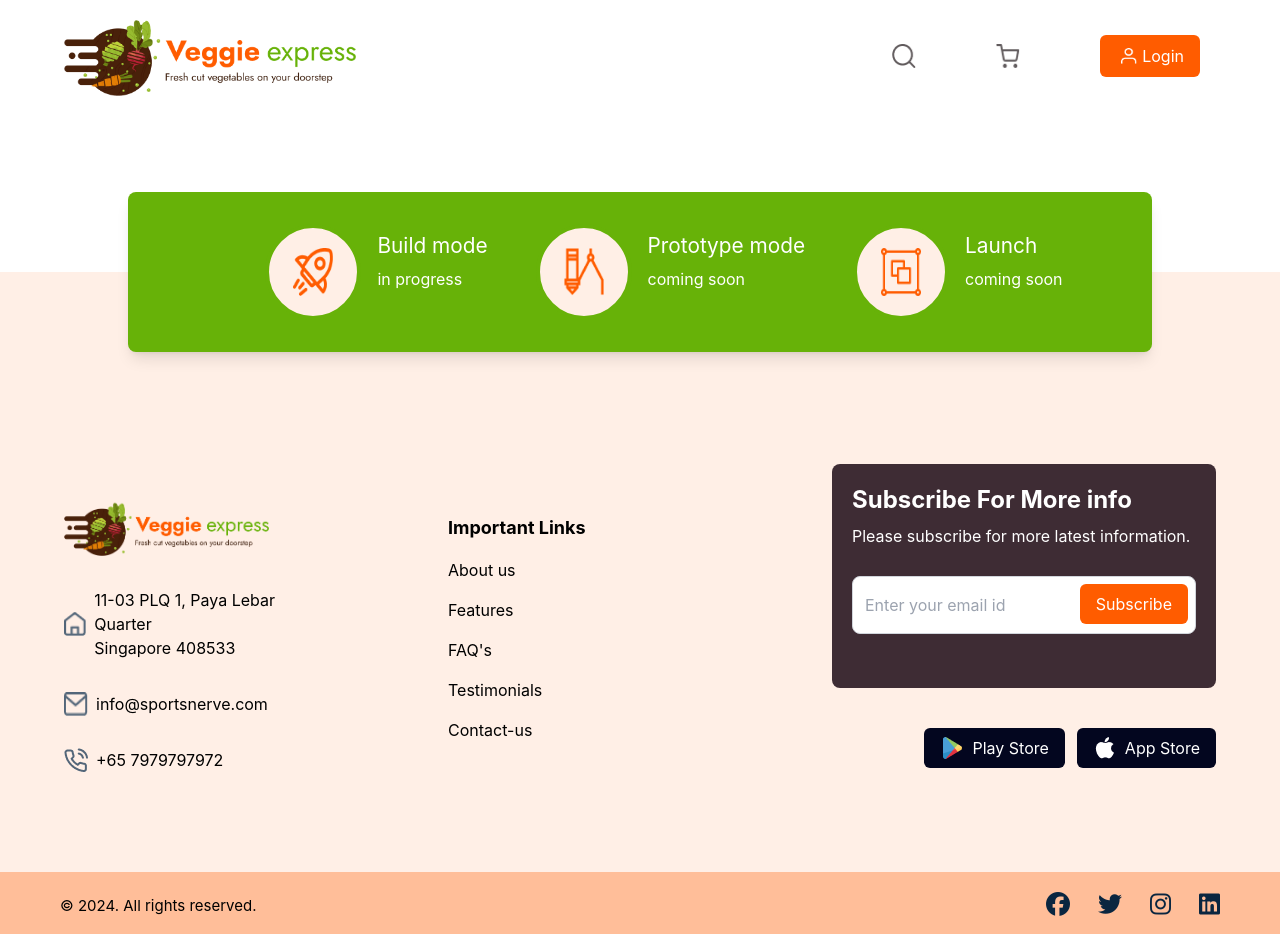
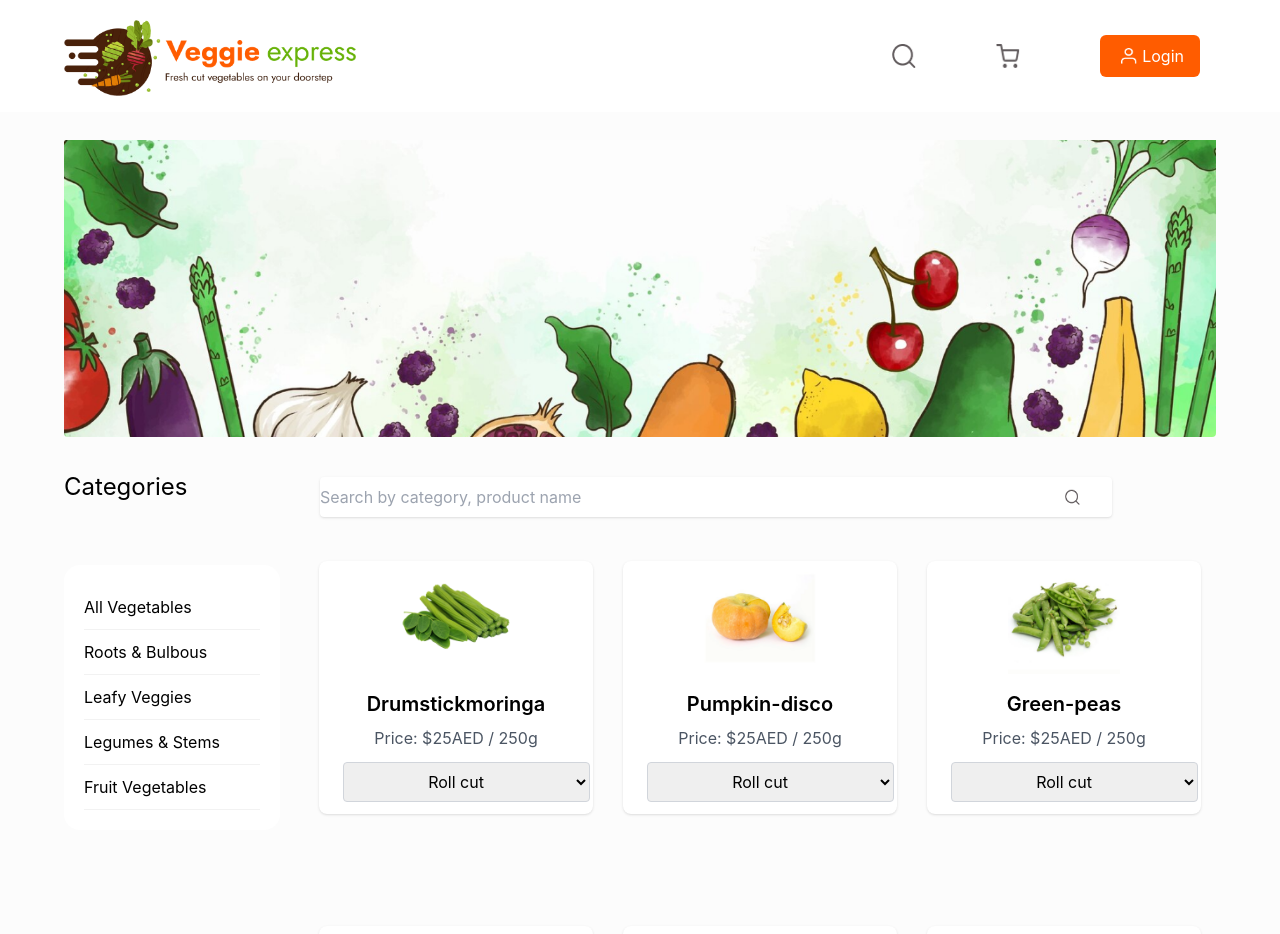
Before and after one commit to coder-mourya/veggies, a React (Create React App) app: page /Vegetables in a window 1280 px wide. Shown: the top 934 px of the page. Built offline with nearby package versions, Linux system fonts and the light colour scheme.

Commit message:
implement items

```diff
--- a/package.json
+++ b/package.json
@@ -11,6 +11,7 @@
     "react": "^18.2.0",
     "react-alice-carousel": "^2.9.1",
     "react-dom": "^18.2.0",
+    "react-icons": "^5.0.1",
     "react-owl-carousel": "^2.3.3",
     "react-router-dom": "^6.22.3",
     "react-scripts": "5.0.1",
--- a/src/App.js
+++ b/src/App.js
@@ -1,8 +1,9 @@
 import { Routes , Route} from "react-router-dom";
 import Navbar from "./components/Header/Navbar";
 import Footer from "./components/Footer";
-
+import Login from "./components/Login/Login";
 import Home from "./pages/Home";
+import Vegetables from  "./pages/Vegetables"
 
 function App() {
   return (
@@ -10,6 +11,15 @@ function App() {
     <Navbar />
     <Routes>
     <Route exact path='/'  element={<Home/>}  />
+
+    {/* login routes  */}
+    <Route exact path='/login'  element={<Login/>}  />
+
+
+    {/* products */}
+
+    <Route exact path="/Vegetables" element={<Vegetables/>} />
+
 
     </Routes>
     <Footer />
--- a/src/assets/styles/colors.css
+++ b/src/assets/styles/colors.css
@@ -7,7 +7,7 @@ strong{
 
 .navbar{
     background-color: #ffffff;
-
+    z-index: 2;
 }
 .loginbtn {
     background-color: #FF5C00;
@@ -44,3 +44,23 @@ strong{
 .footer-top .box{
       background-color: #3E2C34;
 }
+
+
+
+/* Login.css */
+/* You can replace these colors with your desired ones */
+.bg-white {
+    background-color: #fff;
+  }
+
+  .text-gray-700 {
+    color: #4a5568;
+  }
+
+  .focus\:outline-none:focus {
+    outline: none;
+  }
+
+  .focus\:shadow-outline:focus {
+    box-shadow: 0 0 0 3px rgba(66, 153, 225, 0.5);
+  }
--- a/src/assets/styles/items.css
+++ b/src/assets/styles/items.css
@@ -13,6 +13,72 @@
 
     display: none !important;
 }
+
+
+
+
+/* serach icone  */
+.searchBar {
+    position: relative;
+  }
+
+  /* .searchInput {
+    padding-right: 30px;
+  } */
+
+  .searchIcon {
+    width: 15px;
+    position: absolute;
+    top: 50%;
+    right: 8.5rem; /* Adjust the value according to the position you want */
+    transform: translateY(-50%);
+    cursor: pointer;
+  }
+
+
+  /* categories */
+
+.categories h1{
+
+    font-size: 1.5rem;
+    font-weight: 400;
+
+}
+
+
+/* categories List */
+  .categoriesList {
+    margin-top: 4rem;
+    background-color: #ffffff;
+    padding: 20px;
+}
+
+.categoriesList ul {
+    list-style: none;
+    padding: 0;
+}
+
+.categoriesList li {
+      border-bottom: 1px solid #F2F2F2;
+    padding: 10px 0;
+    cursor: pointer;
+  }
+
+  .categoriesList li:hover {
+    background-color: #FFEFE6;
+    color: #FF5C00;
+  }
+
+
+
+
+
+
+  @media screen and (max-width: 1024px ) {
+      .searchIcon{
+        right: 4rem;
+      }
+  }
 
 
 
--- a/src/components/Footer.js
+++ b/src/components/Footer.js
@@ -55,7 +55,7 @@ const Footer = () => {
                             </ul>
                         </div>
 
-                        <div className="subscribe w-[90%] md:w-[40%] md:p-[4rem] ">
+                        <div className="subscribe w-[90%] md:w-[40%] md:p-[2rem] ">
 
                             <div className="box text-white p-5 rounded-lg relative md:h-[14rem] ">
                                 <h2 className="text-lg font-bold md:text-2xl mb-2">Subscribe For More info</h2>
--- a/src/components/Header/Navbar.js
+++ b/src/components/Header/Navbar.js
@@ -5,6 +5,7 @@ import logo from '../../assets/Images/logo.png';
 import searchIcon from '../../assets/Images/search.png';
 import cartIcon from '../../assets/Images/cart.png';
 import loginIcon from '../../assets/Images/user.png';
+
 
 const Navbar = () => {
   const [isOpen, setIsOpen] = useState(false);
--- a/src/index.css
+++ b/src/index.css
@@ -5,7 +5,7 @@ body {
       sans-serif;
     -webkit-font-smoothing: antialiased;
     -moz-osx-font-smoothing: grayscale;
-    background-color: #ffffff;
+    background-color: #FCFCFC;
 
 
   }
--- /dev/null
+++ b/src/pages/Vegetables.js
@@ -0,0 +1,138 @@
+import React, { useState, useEffect } from 'react';
+import { dummyItems } from "../assets/Dummydata/dummyData";
+import "../assets/styles/items.css";
+import "../assets/styles/Allfonts.css";
+import product from "../assets/Images/product.png";
+import search from "../assets/Images/search.png";
+
+
+const Vegetables = () => {
+  const [items, setItems] = useState([]);
+  const [selectedOptions, setSelectedOptions] = useState({});
+  const [searchQuery, setSearchQuery] = useState('');
+  const [selectedCategory, setSelectedCategory] = useState('');
+
+  useEffect(() => {
+    fetchItems();
+  }, []);
+
+  const fetchItems = async () => {
+    try {
+      setItems(dummyItems);
+    } catch (error) {
+      console.error('Error fetching items:', error);
+    }
+  };
+
+
+
+  const handleOptionChange = (itemId, event) => {
+    setSelectedOptions({
+      ...selectedOptions,
+      [itemId]: event.target.value,
+    });
+  };
+
+
+  const handleSearchChange = (event) => {
+    setSearchQuery(event.target.value);
+  };
+
+  // Filter items based on the search query
+  const filteredItems = items.filter(item =>
+    item.itemName.toLowerCase().includes(searchQuery.toLowerCase()) &&
+    (selectedCategory === '' || item.category === selectedCategory)
+  );
+
+  // Handle changes in the selected category
+  const handleCategoryChange = (event) => {
+    setSelectedCategory(event.target.value);
+  };
+
+
+  // Define static categories
+  const categories = ['All Vegetables', 'Roots & Bulbous', 'Leafy Veggies', 'Legumes & Stems', 'Fruit Vegetables'];
+
+  return (
+    <div className="vegetables mt-7">
+      <div className='vegetables-banner flex justify-center'>
+        <img src={product} alt="product" className=' w-[90%] rounded-b' />
+      </div>
+
+      <div className="grid grid-cols-1 md:grid-cols-4 md:w-[95%]">
+
+        <div className="categories flex justify-center col-span-1 md:mt-9 mt-5">
+
+          <div className='container w-[80%] md:ml-[4rem]' >
+
+            <h1 className='text-lg '>Categories</h1>
+
+
+
+            <div className='categoriesList  rounded-2xl  w-[90%]'>
+              <ul className="category-ul">
+                {categories.map((category, index) => (
+                  <li
+                    key={index}
+                    className="category-li"
+                    onClick={() => handleCategoryChange(category)}
+                  >
+                    {category}
+
+                  </li>
+                ))}
+              </ul>
+            </div>
+          </div>
+
+        </div>
+        <div className="items col-span-3">
+
+          <div className=' searchBar md:px-4 pl-7 mt-7'>
+            <input
+              type="search"
+              value={searchQuery}
+              onChange={handleSearchChange}
+              placeholder="Search by category, product name"
+              className='  w-[90%] my-3 py-2 shadow rounded'
+            />
+            <img src={search} alt="search icon" className="searchIcon " />
+
+          </div>
+
+          <div className="grid grid-cols-1 md:grid-cols-3">
+            {filteredItems.map((item) => (
+              <div
+                key={item.id}
+                className="bg-white rounded-lg shadow card-items md:w-[90%] w-[65%] md:px-6 mx-auto mb-[5rem] mt-[2rem]"
+              >
+                <div className="flex items-center justify-center mb-4">
+                  <img
+                    src={item.itemImage}
+                    alt={item.itemName}
+                    className="md:w-[50%] object-cover"
+                  />
+                </div>
+                <h1 className="text-xl font-semibold text-center">{item.itemName}</h1>
+                <p className="text-gray-600 mt-2 text-center">Price: ${item.itemPrice}</p>
+                <div className="text-center">
+                  <select
+                    value={selectedOptions[item.id] || ''}
+                    onChange={(e) => handleOptionChange(item.id, e)}
+                    className="my-3 md:py-2 py-3 md:px-[5rem] px-[5rem] border border-gray-300 rounded"
+                  >
+                    <option value="">Roll cut</option>
+                    <option value="Option 1">Option 1</option>
+                    <option value="Option 2">Option 2</option>
+                  </select>
+                </div>
+              </div>
+            ))}
+          </div>
+        </div>
+      </div>
+    </div>
+  );
+};
+
+export default Vegetables;
```
Also changed, not shown: src/assets/Images/product.png (added), src/assets/styles/LoginProcess.css (added), src/components/Login/Login.js (added), 1 other file (tests, documents, lock files or other folders).
